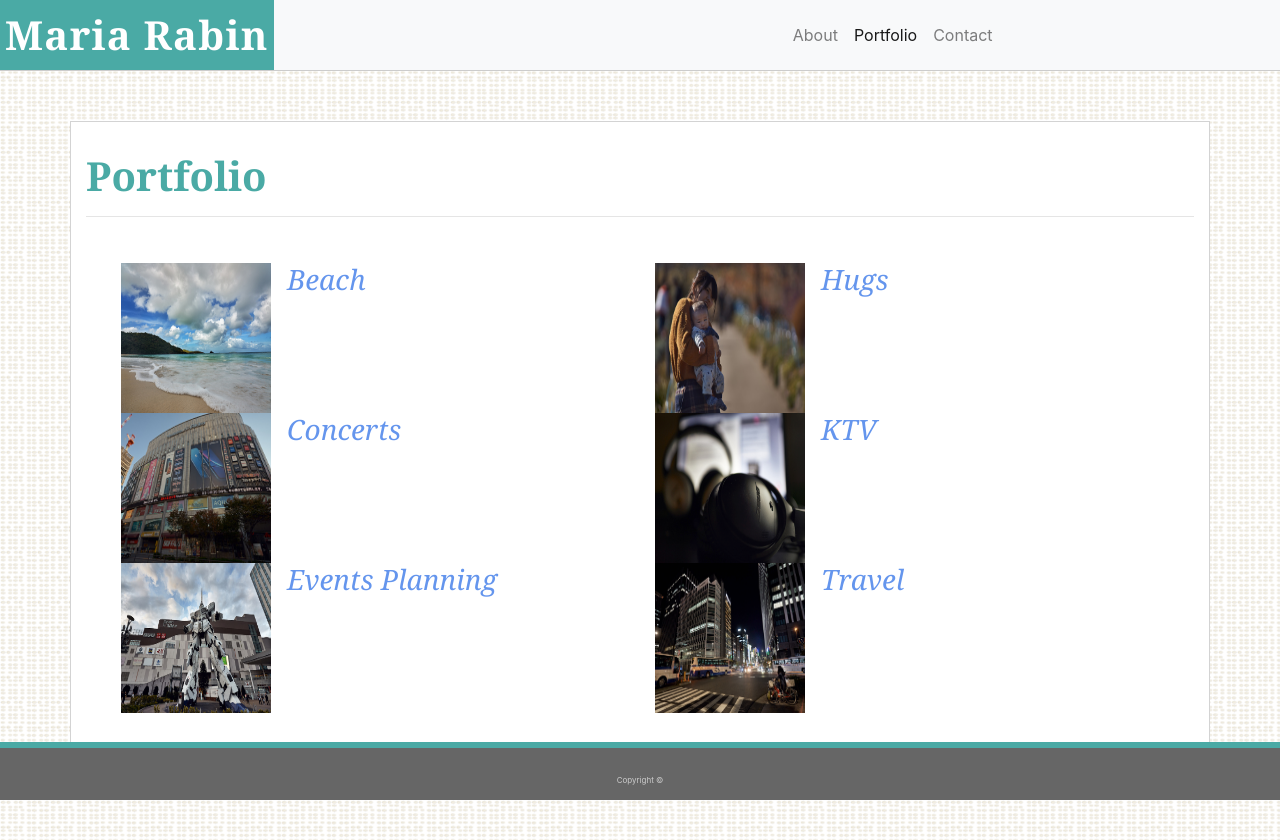
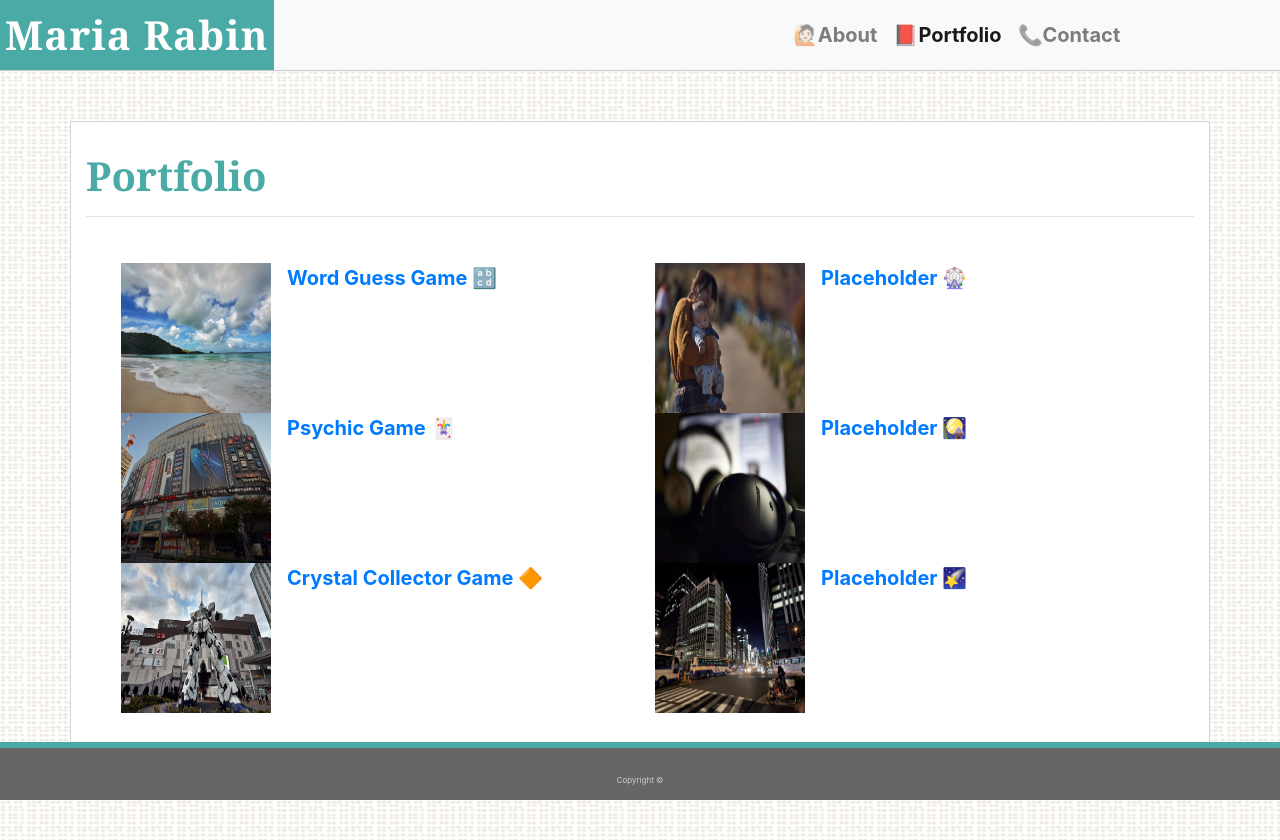
Before and after one commit to mariarabin/Bootstrap-Portfolio, a plain HTML site: page portfolio.html in a window 1280 px wide. Drawn offline with nearby package versions, Linux system fonts and the light colour scheme.

Commit message:
updated with links

```diff
--- a/assets/css/style.css
+++ b/assets/css/style.css
@@ -14,7 +14,13 @@ h1, h2, h3, h4, h5 {
 h3 {
     font-size: 20px;
     font-style: italic;
+    color: violet;
+}
+
+a {
+    font-size: 20px;
     color: cornflowerblue;
+    font-weight: bold;
 }
 
 .navbar {
--- a/portfolio.html
+++ b/portfolio.html
@@ -31,13 +31,13 @@
         <div class="collapse navbar-collapse" id="navbarNav">
             <ul class="navbar-nav" style="margin-left: 50%; float: right; margin-right: 20px;">
                 <li class="nav-item">
-                    <a class="nav-link" href="./index.html">About</a>
+                    <a class="nav-link" href="./index.html">🙋🏻‍About </a>
                 </li>
                 <li class="nav-item active">
-                    <a class="nav-link active" href="#" class="active">Portfolio<span class="sr-only">(current)</span></a>
+                    <a class="nav-link active" href="#" class="active">📕Portfolio <span class="sr-only">(current)</span></a>
                 </li>
                 <li class="nav-item">
-                    <a class="nav-link" href="./contact.html">Contact</a>
+                    <a class="nav-link" href="./contact.html">📞Contact </a>
                 </li>
             </ul>
         </div>
@@ -56,21 +56,21 @@
                     <li class="media">
                         <img src="./assets/images/Beach.png" height="150" width="150" class="mr-3" alt="...">
                         <div class="media-body">
-                            <h3 class="mt-0 mb-1">Beach</h3>
+                            <a href="https://mariarabin.github.io/Word-Guess-Game/">Word Guess Game 🔡</a>
 
                         </div>
                     </li>
                     <li class="media">
                         <img src="./assets/images/Concerts.png" height="150" width="150" class="mr-3" alt="...">
                         <div class="media-body">
-                            <h3 class="mt-0 mb-1">Concerts</h3>
+                            <a href="https://mariarabin.github.io/Psychic-Game/">Psychic Game 🃏</a>
 
                         </div>
                     </li>
                     <li class="media">
                         <img src="./assets/images/Events.png" height="150" width="150" class="mr-3" alt="...">
                         <div class="media-body">
-                            <h3 class="mt-0 mb-1">Events Planning</h3>
+                            <a href="https://mariarabin.github.io/unit-4-game/">Crystal Collector Game 🔶 </a>
                     </li>
             </div>
             <div class="col-md-6">
@@ -79,21 +79,21 @@
                     <li class="media">
                         <img src="./assets/images/Hugs.png" height="150" width="150" class="mr-3" alt="...">
                         <div class="media-body">
-                            <h3 class="mt-0 mb-1">Hugs</h3>
+                            <a href="https://mariarabin.github.io/Basic-Portfolio/">Placeholder 🎡</a>
 
                         </div>
                     </li>
                     <li class="media">
                         <img src="./assets/images/KTV.png" height="150" width="150" class="mr-3" alt="...">
                         <div class="media-body">
-                            <h3 class="mt-0 mb-1">KTV</h3>
+                            <a href="https://mariarabin.github.io/Basic-Portfolio/">Placeholder 🎑</a>
 
                         </div>
                     </li>
                     <li class="media">
                         <img src="./assets/images/Travel.png" height="150" width="150" class="mr-3" alt="...">
                         <div class="media-body">
-                            <h3 class="mt-0 mb-1">Travel</h3>
+                            <a href="https://mariarabin.github.io/Basic-Portfolio/">Placeholder 🌠</a>
 
                         </div>
                     </li>
```
Also changed, not shown: contact.html (+3 -3 lines), index.html (+3 -3 lines).
